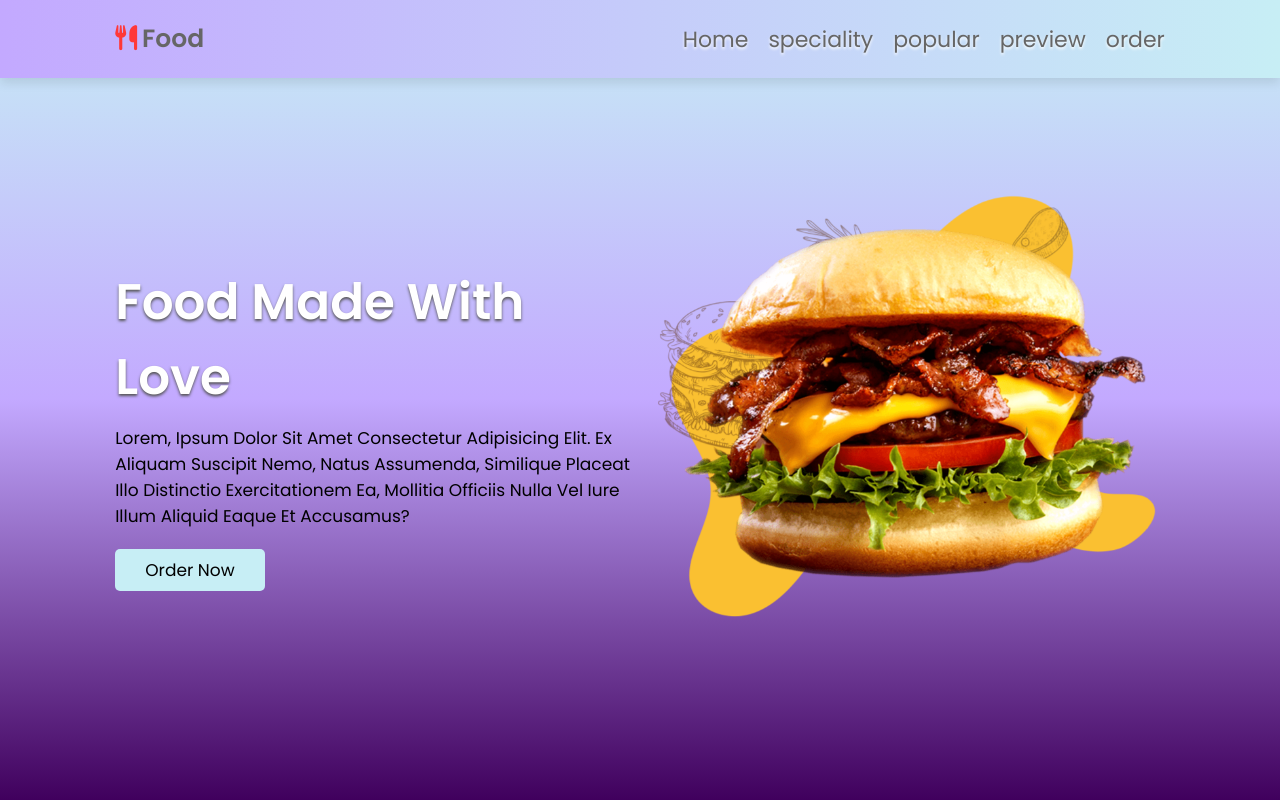
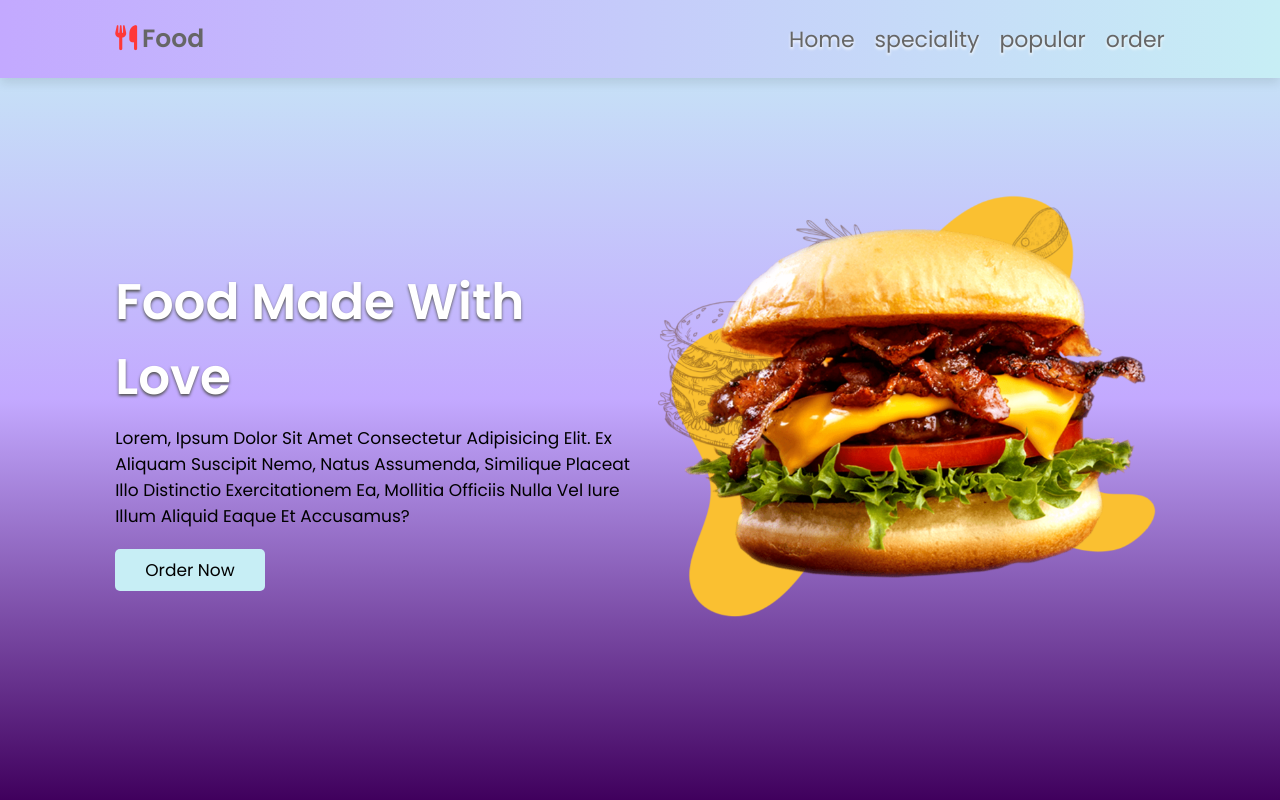
Before and after one commit to AmolShelke2/React-Foodie-app, a React (Create React App) app: page / in a window 1280 px wide. Shown: the top 800 px of the page. Built offline with nearby package versions, Linux system fonts and the light colour scheme.

Commit message:
Removed extra navbar link

```diff
--- a/src/components/header/Header.js
+++ b/src/components/header/Header.js
@@ -24,7 +24,6 @@ const Header = () => {
         <a href="#!">home</a>
         <a href="#!">speciality</a>
         <a href="#!">popular</a>
-        <a href="#!">preview</a>
         <a href="#!">order</a>
       </nav>
     </header>
```
